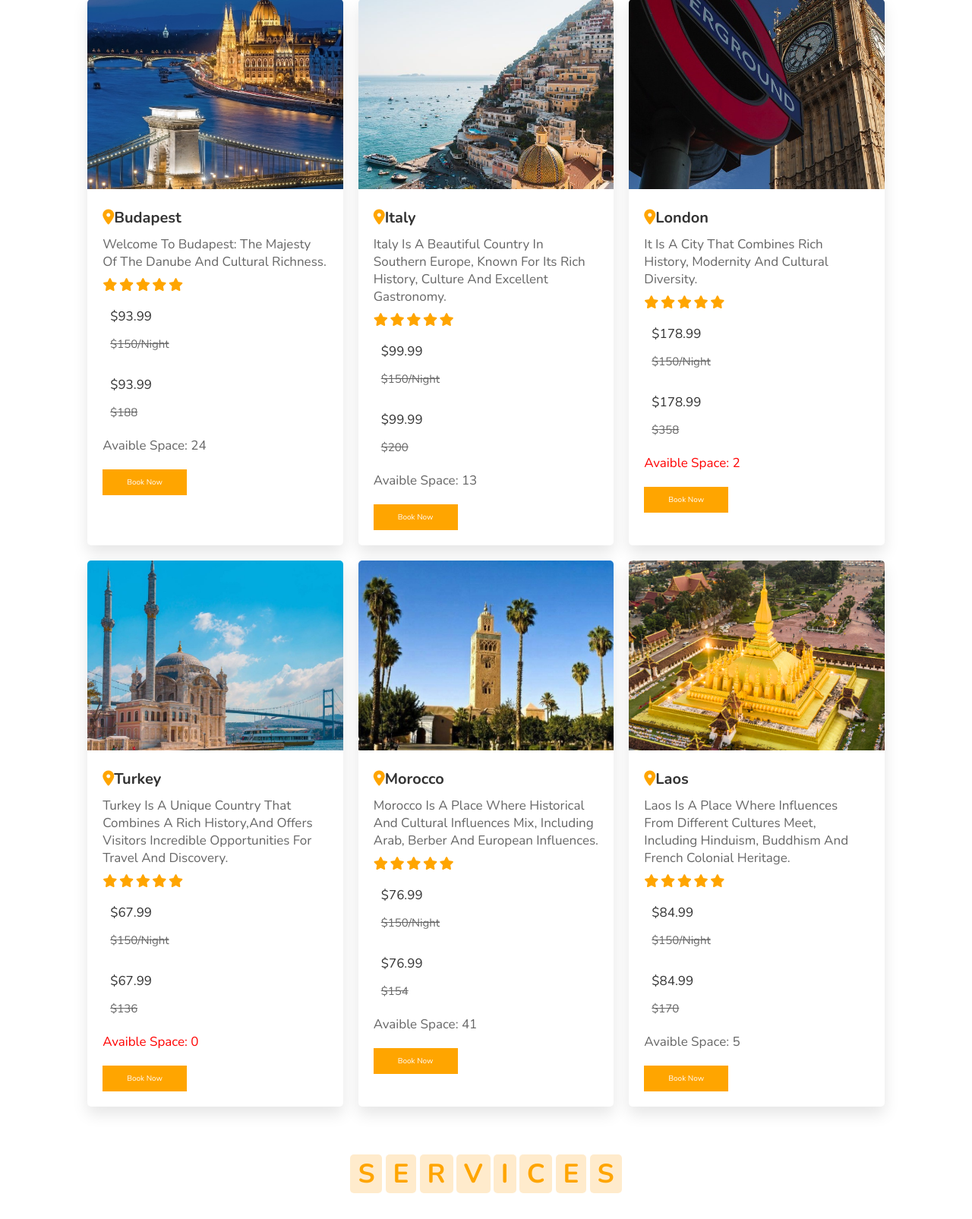
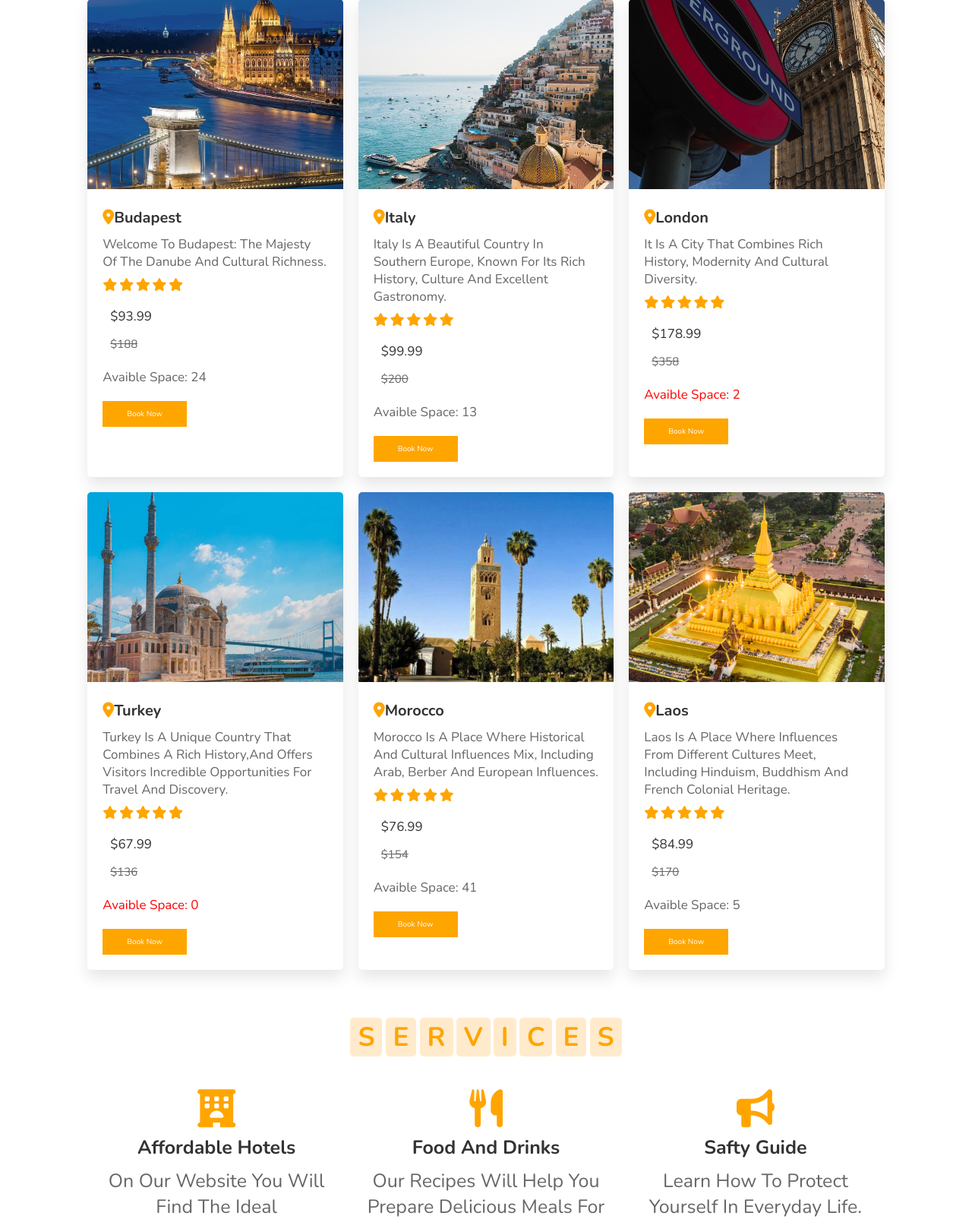
Before and after one commit to Joyyangyue/Hotel-website, a PHP site: page / in a window 1280 px wide. Shown: the part 1559-3164 px from the top of the page at 76% size. Run offline with PHP 8.4, Linux system fonts and the light colour scheme; data comes from the database, SQL or seed files in the repository.

Commit message:
finalFinal

```diff
--- a/Hotel Website/index.php
+++ b/Hotel Website/index.php
@@ -245,7 +245,7 @@
                             <i class="fas fa-star"></i>
                         </div>
 
-                        <div class="price"><p>$<?=$place['price']-0.01;?></p><span>$150/night</span></div>
+
 
                         <div class="price"><p>$<?=$place['price'] - 0.01;?></p><span>$<?=$place['price']*2?></span></div>
 
```
